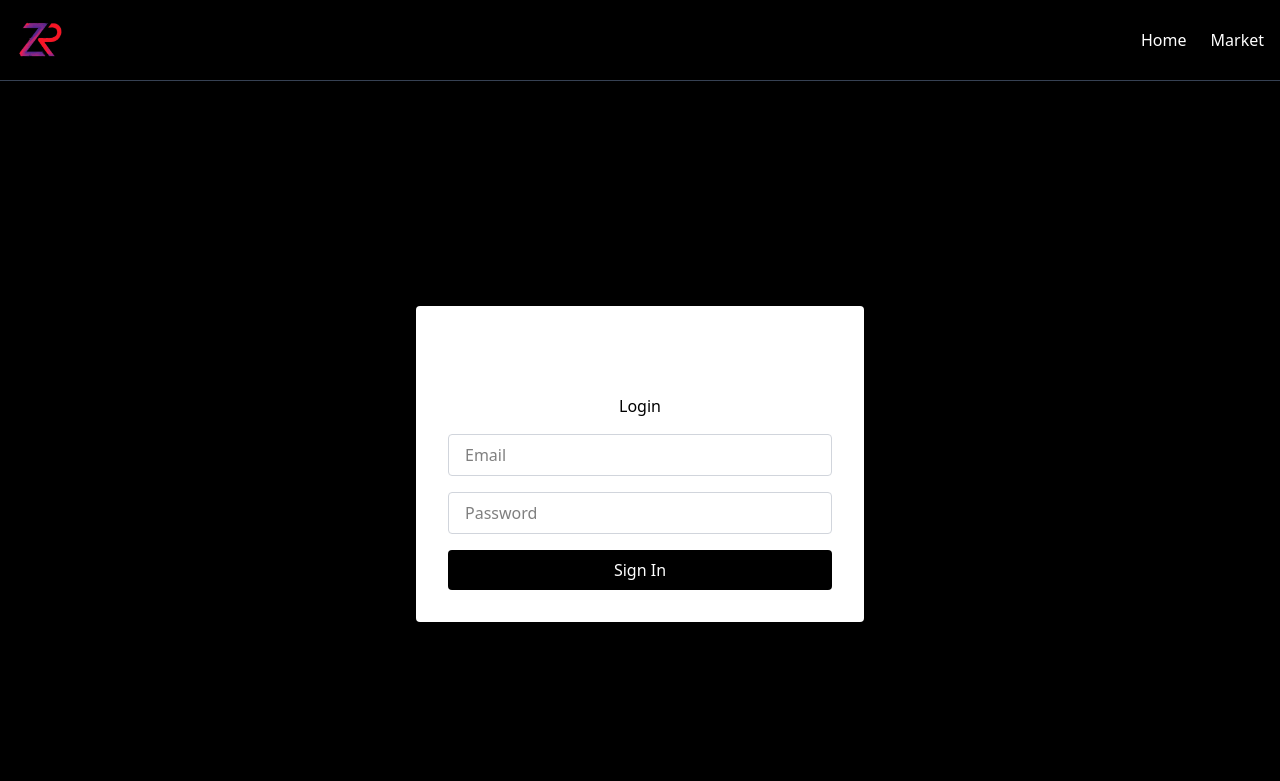
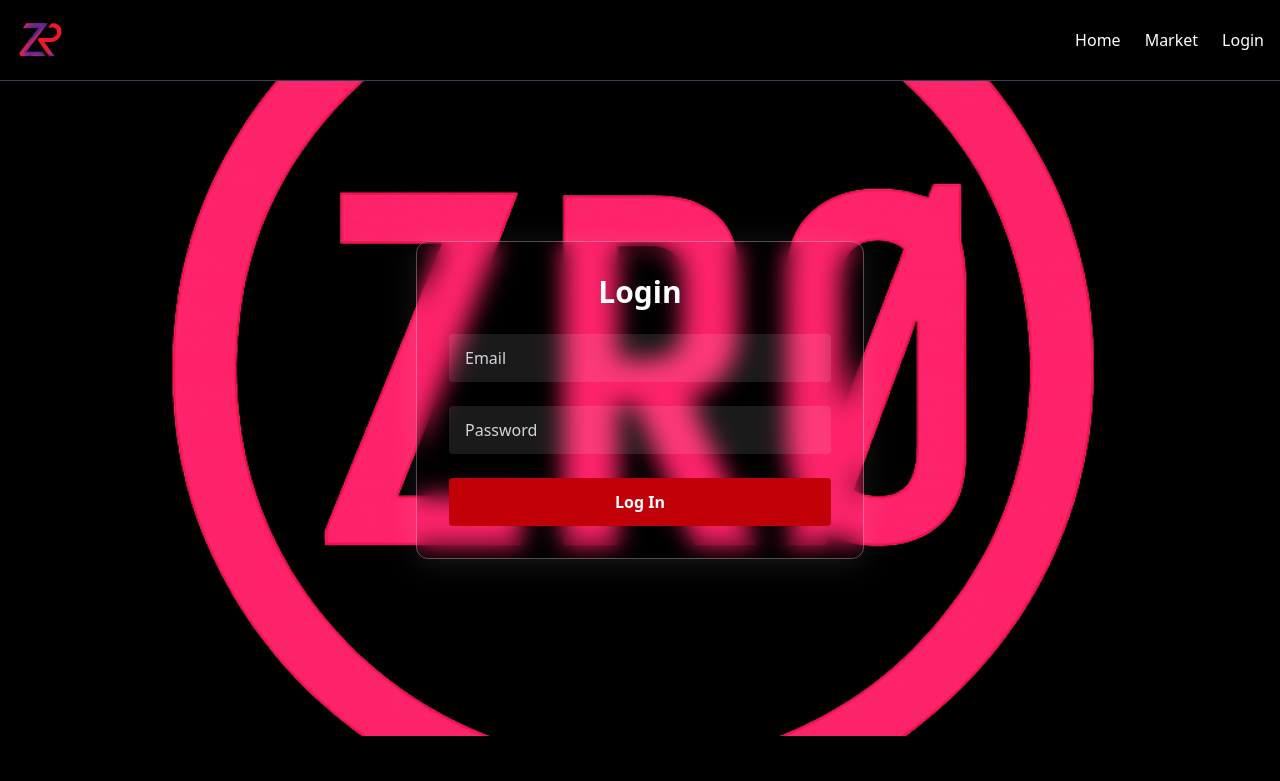
Before and after one commit to Anes-1/zro, a React (Vite) app: page /login in a window 1280 px wide. Shown: the top 781 px of the page. Built offline with nearby package versions, Linux system fonts and the light colour scheme.

Commit message:
a few changes

```diff
--- a/src/App.jsx
+++ b/src/App.jsx
@@ -16,28 +16,12 @@ function App() {
       <div className="min-h-screen bg-black text-white">
         <Navbar />
         <main className="pt-16">
-
-
-
           <Routes>
-
             <Route path="/" element={<Home />} />
-        <Route path="/Market" element={<Market />} />
-        <Route path="/Login" element={<Login />} />
+            <Route path="/market" element={<Market />} />
+            <Route path="/login" element={<Login />} />
             <Route path="/info" element={<Info />} />
-
-
           </Routes>
-        {/* <section className="py-12 px-4">
-          <div className="space-y-8">
-            <ProductCard />
-            <ProductCard reverse={true} />
-          </div>
-          <Slider />
-        </section>
-
-        {/* <Home /> */}
-
           <Footer />
         </main>
       </div>
--- a/src/components/Navbar.jsx
+++ b/src/components/Navbar.jsx
@@ -13,7 +13,7 @@ export default function Navbar({ showCart, totalItems = 0, onCartClick }) {
         <div className="flex items-center space-x-6">
           <Link to="/" className="hover:text-red-500">Home</Link>
           <Link to="/market" className="hover:text-red-500">Market</Link>
-
+          <Link to="/login" className="hover:text-red-500">Login</Link>
 
           {showCart && (
             <button
--- a/src/components/ProductCard.jsx
+++ b/src/components/ProductCard.jsx
@@ -1,5 +1,6 @@
 
 import t_shirt2 from '../assets/t_shirt2.png'
+import backpack from '../assets/backpack.png'
 
 export default function ProductSection() {
   return (
@@ -25,7 +26,7 @@ export default function ProductSection() {
       <div className="flex flex-col md:flex-row-reverse items-center md:space-x-8 md:space-x-reverse">
 
         <div className="w-full md:w-80 mt-6 md:mt-0">
-          <img src={t_shirt2} alt="Product 2" className="rounded-lg shadow-md" />
+          <img src={backpack} alt="Product 2" className="rounded-lg shadow-md" />
         </div>
 
         <div className="text-center md:text-center max-w-md">
--- a/src/components/Slider.jsx
+++ b/src/components/Slider.jsx
@@ -2,6 +2,7 @@ import { useEffect, useRef } from 'react';
 import { useNavigate } from 'react-router-dom';
 import t_shirt1 from '../assets/t_shirt1.png';
 import t_shirt2 from '../assets/t_shirt2.png';
+import backpack from '../assets/backpack.png';
 
 export default function Slider() {
   const sliderRef = useRef(null);
@@ -31,17 +32,14 @@ export default function Slider() {
     navigate('/market');
   };
 
+  const productImages = [t_shirt1, t_shirt2, backpack];
+
   const getImage = (index) => {
-    return index % 2 === 0 ? (
+    const image = productImages[index % productImages.length];
+    return (
       <img
-        src={t_shirt2}
-        alt="Product"
-        className="w-full h-full object-cover rounded-lg"
-      />
-    ) : (
-      <img
-        src={t_shirt1}
-        alt="Product"
+        src={image}
+        alt={`Product ${index + 1}`}
         className="w-full h-full object-cover rounded-lg"
       />
     );
--- a/src/pages/Home.jsx
+++ b/src/pages/Home.jsx
@@ -1,38 +1,130 @@
 import { Link } from 'react-router-dom';
+import { useState } from 'react';
 import ProductCard from '../components/ProductCard';
 import Slider from '../components/Slider';
+import f_logo from '../assets/f_logo.png';
 
 export default function Home() {
+  const [email, setEmail] = useState('');
+  const [showPopup, setShowPopup] = useState(false);
+
+  const handleSubscribe = (e) => {
+    e.preventDefault();
+    if (email.trim()) {
+      setShowPopup(true);
+      setTimeout(() => setShowPopup(false), 3000);
+      setEmail('');
+    }
+  };
+
+  const categoryLinks = [
+    { name: 'Hoodies', value: 'hoodie' },
+    { name: 'T-Shirts', value: 'tshirt' },
+    { name: 'Backpacks', value: 'backpack' },
+    { name: 'Shoes', value: 'shoes' },
+  ];
+
   return (
     <section className="px-4">
-      {/* Hero Section */}
-      <div className="min-h-[60vh] flex flex-col items-center justify-center text-center space-y-6 pt-12">
+      {/* Hero */}
+      <div className="relative w-full h-[80vh] flex items-center justify-center overflow-hidden">
+        <img
+          src={f_logo}
+          alt="Hero Background"
+          className="absolute w-full h-full object-cover object-center opacity-20 z-0"
+        />
+        <div className="z-10 text-center px-4">
           <h1 className="text-4xl md:text-5xl font-extrabold text-white">
             Welcome to <span className="text-zinc-400">ZRØ</span>
           </h1>
-        <p className="text-lg text-gray-400 max-w-xl">
+          <p className="text-lg text-gray-400 max-w-xl mx-auto mt-4">
             Discover bold streetwear crafted with passion and individuality. Style that speaks for itself.
           </p>
           <Link
             to="/market"
-          className="inline-block bg-zinc-700 hover:bg-zinc-600 text-white px-6 py-3 rounded-full text-sm font-medium shadow transition"
+            className="inline-block bg-zinc-700 hover:bg-zinc-600 text-white px-6 py-3 rounded-full text-sm font-medium shadow transition mt-6"
           >
             Shop Now
           </Link>
         </div>
+      </div>
+
+      {/* Category Buttons */}
+      <div className="mt-24 text-center">
+        <h2 className="text-2xl font-bold text-white mb-6">Shop by Category</h2>
+        <div className="grid grid-cols-2 md:grid-cols-4 gap-6 max-w-6xl mx-auto">
+          {categoryLinks.map(({ name, value }) => (
+            <Link
+              key={value}
+              to={`/market?category=${value}`}
+              className="bg-zinc-800 hover:bg-zinc-700 text-white py-8 rounded-lg transition shadow text-lg font-medium"
+            >
+              {name}
+            </Link>
+          ))}
+        </div>
+      </div>
 
       {/* Featured Products */}
-      <div className="mt-20 space-y-12">
+      <div className="mt-24 space-y-12">
         <h2 className="text-2xl font-bold text-white text-center mb-4">Featured Drops</h2>
         <div className="space-y-8">
           <ProductCard />
         </div>
       </div>
 
-      {/* Slider Section */}
-      <div className="mt-20">
+      {/* Slider */}
+      <div className="mt-24">
         <h2 className="text-2xl font-bold text-white text-center mb-6">What’s Trending</h2>
         <Slider />
+      </div>
+
+      {/* Story */}
+      <div className="mt-24 max-w-4xl mx-auto text-center px-4">
+        <h2 className="text-2xl font-bold text-white mb-4">Our Story</h2>
+        <p className="text-gray-400 text-lg">
+          ZRØ was born from the streets — a statement brand that blends raw identity with clean design. Our goal is to empower youth expression with premium streetwear that doesn’t blend in.
+        </p>
+      </div>
+
+      {/* Lifestyle Grid */}
+      <div className="mt-24 max-w-6xl mx-auto grid grid-cols-2 md:grid-cols-4 gap-4">
+        {[...Array(8)].map((_, i) => (
+          <div
+            key={i}
+            className="h-40 bg-zinc-800 rounded-lg shadow-lg flex items-center justify-center text-gray-500 text-sm"
+          >
+            Coming Soon
+          </div>
+        ))}
+      </div>
+
+
+      <div className="mt-24 bg-zinc-900 py-12 rounded-xl text-center relative">
+        <h2 className="text-2xl font-bold text-white mb-4">Stay in the Loop</h2>
+        <p className="text-gray-400 mb-6">Be the first to hear about new drops and exclusive offers.</p>
+        <form onSubmit={handleSubscribe} className="flex justify-center flex-wrap gap-2 px-4">
+          <input
+            type="email"
+            placeholder="Enter your email"
+            className="px-4 py-2 rounded-md bg-zinc-800 text-white placeholder-gray-500 border border-zinc-700 w-full sm:w-64"
+            value={email}
+            onChange={(e) => setEmail(e.target.value)}
+            required
+          />
+          <button
+            type="submit"
+            className="bg-zinc-700 hover:bg-zinc-600 text-white px-6 py-2 rounded-md font-medium transition"
+          >
+            Subscribe
+          </button>
+        </form>
+
+        {showPopup && (
+          <div className="absolute bottom-[-3rem] left-1/2 transform -translate-x-1/2 bg-green-700 text-white px-4 py-2 rounded shadow-md transition-all">
+            Thanks for subscribing!
+          </div>
+        )}
       </div>
     </section>
   );
--- a/src/pages/Login.jsx
+++ b/src/pages/Login.jsx
@@ -1,27 +1,52 @@
-import React from 'react';
+import { useState } from 'react';
+import f_logo from '../assets/f_logo.png';
 
 export default function Login() {
+  const [email, setEmail] = useState('');
+  const [password, setPassword] = useState('');
+
+  const handleSubmit = (e) => {
+    e.preventDefault();
+    alert('Logged in!');
+  };
+
   return (
-    <div className="min-h-screen flex items-center justify-center ">
-      <div className="bg-white p-8 rounded shadow-md w-full max-w-md">
-        <h2 className="text-2xl font-semibold mb-6 text-center">Login</h2>
-        <form className="space-y-4 text-center">
-          <h3 className='text-black'>Login</h3>
+    <div
+      className="min-h-[calc(100vh-4rem-4rem)] flex items-center justify-center px-4"
+      style={{
+        backgroundImage: `url(${f_logo})`,
+        backgroundSize: 'cover',
+        backgroundPosition: 'center',
+        backgroundRepeat: 'no-repeat',
+      }}
+    >
+      <div
+        className="max-w-md w-full p-8 rounded-xl backdrop-blur-md bg-transparent border border-white/30"
+        style={{ boxShadow: '0 4px 30px rgba(255, 255, 255, 0.1)' }}
+      >
+        <h2 className="text-3xl font-bold mb-6 text-white text-center">Login</h2>
+        <form onSubmit={handleSubmit} className="space-y-6">
           <input
             type="email"
+            required
             placeholder="Email"
-            className="w-full px-4 py-2 border border-gray-300 rounded text-black"
+            value={email}
+            onChange={(e) => setEmail(e.target.value)}
+            className="w-full px-4 py-3 rounded bg-white/10 text-white placeholder-gray-300 focus:outline-none focus:ring-2 focus:ring-red-600"
           />
           <input
             type="password"
+            required
             placeholder="Password"
-            className="w-full px-4 py-2 border border-gray-300 rounded text-black"
+            value={password}
+            onChange={(e) => setPassword(e.target.value)}
+            className="w-full px-4 py-3 rounded bg-white/10 text-white placeholder-gray-300 focus:outline-none focus:ring-2 focus:ring-red-600"
           />
           <button
             type="submit"
-            className="w-full bg-black text-white py-2 rounded hover:bg-gray-800"
+            className="w-full py-3 bg-red-700 hover:bg-red-800 rounded font-semibold transition"
           >
-            Sign In
+            Log In
           </button>
         </form>
       </div>
--- a/src/pages/Market.jsx
+++ b/src/pages/Market.jsx
@@ -1,4 +1,5 @@
 import { useState, useEffect } from 'react';
+import { useSearchParams } from 'react-router-dom';
 import hoodie1 from '../assets/t_shirt1.png';
 import hoodie2 from '../assets/t_shirt2.png';
 import backpack from '../assets/backpack.png';
@@ -37,18 +38,28 @@ export default function Market() {
   const [quantity, setQuantity] = useState(1);
   const [orderPlaced, setOrderPlaced] = useState(false);
   const [customerFirstName, setCustomerFirstName] = useState('');
+  const [searchParams] = useSearchParams();
 
   const [cart, setCart] = useState(() => {
     const saved = localStorage.getItem('cart');
     return saved ? JSON.parse(saved) : [];
   });
+
   useEffect(() => localStorage.setItem('cart', JSON.stringify(cart)), [cart]);
+
+  useEffect(() => {
+    const catFromURL = searchParams.get('category');
+    if (catFromURL && categories.includes(catFromURL)) {
+      setFilter(catFromURL);
+    }
+  }, [searchParams]);
 
   const shown = products.filter(
     p =>
       (filter === 'all' || p.category === filter) &&
       p.name.toLowerCase().includes(search.toLowerCase())
   );
+
   const totalItems = cart.reduce((n, i) => n + i.quantity, 0);
   const totalPrice = cart.reduce((n, i) => n + i.quantity * i.price, 0);
 
@@ -262,6 +273,7 @@ export default function Market() {
                         setOrderPlaced(true);
                         setCheckout(false);
                         setModalOpen(false);
+                        setCart([]); // 👈 Clear cart after successful order
                       }}
                     >
                       <div className="flex gap-2">
```
Also changed, not shown: src/assets/f_logo.png (added). Lines whose indentation alone changed are shown as unchanged.
